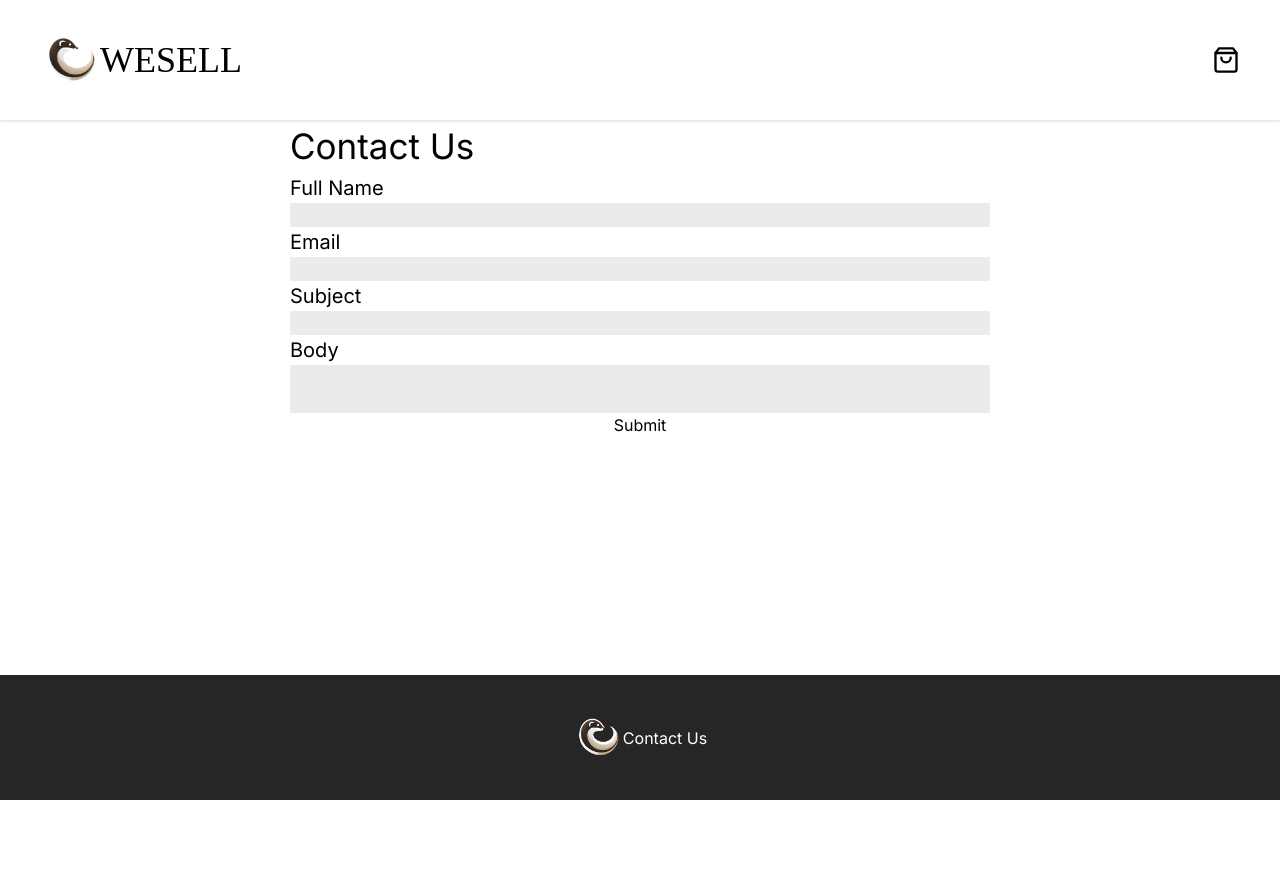
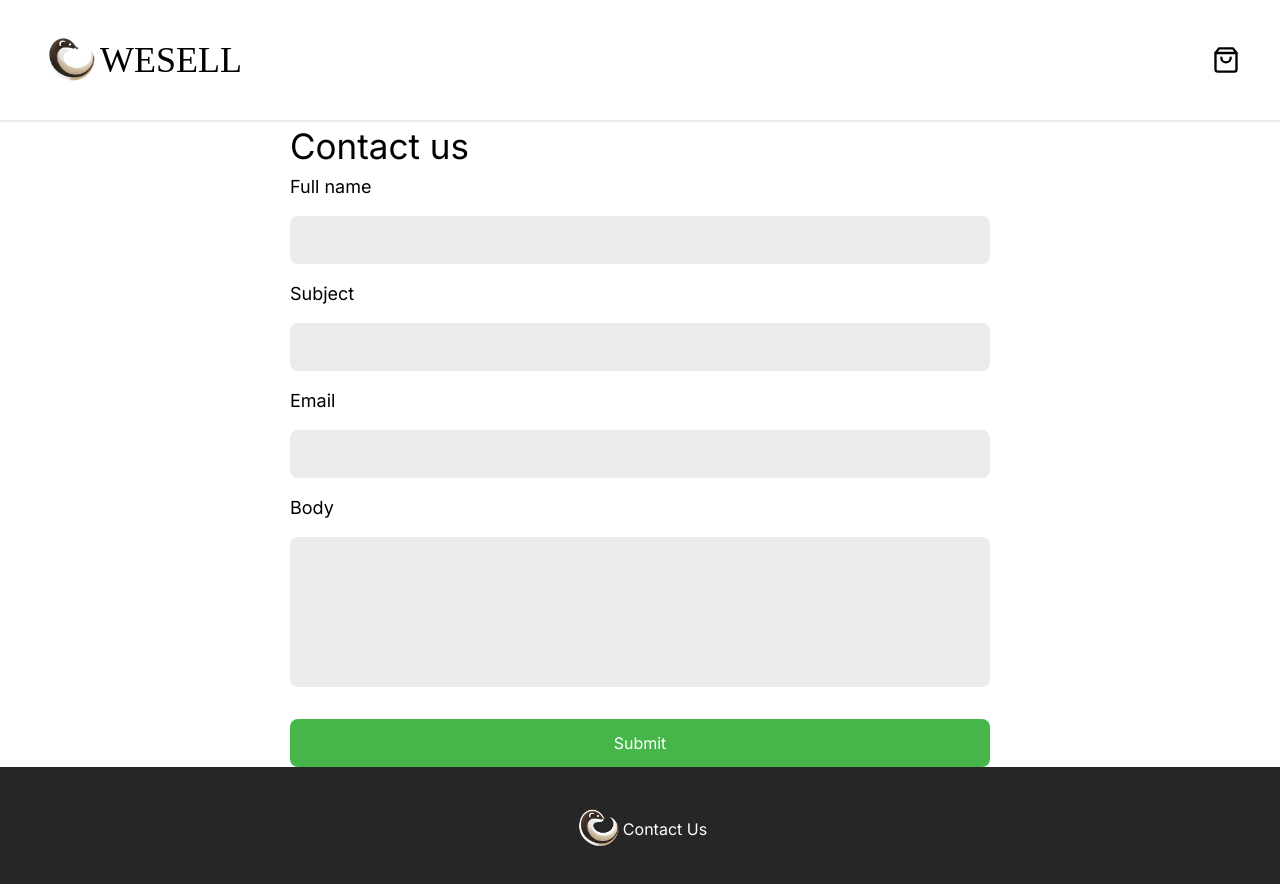
Before and after one commit to HansiFED/react-ca, a React (Vite) app: page /contact in a window 1280 px wide. Shown: the top 884 px of the page. Before the commit the page ends 800 px from the top, so only its background shows below. Built offline with nearby package versions, Linux system fonts and the light colour scheme; a web font is replaced by a local one.

Commit message:
Features and fixes:
- Done some code formatting
- Added contact page with form handling using useState
- Implemented CartContext with local storage persistence

```diff
--- a/src/App.jsx
+++ b/src/App.jsx
@@ -1,4 +1,5 @@
 import "./index.css";
+import CartContext from "./js/CartContext.jsx";
 import { BrowserRouter, Route, Routes } from "react-router-dom";
 import Home from "./pages/home.jsx";
 import Layout from "./components/layout.jsx";
@@ -9,6 +10,7 @@ import Cart from "./pages/cart.jsx";
 
 function App() {
   return (
+    <CartContext>
       <BrowserRouter>
         <Routes>
           <Route path="/" element={<Layout />}>
@@ -28,6 +30,7 @@ function App() {
           </Route>
         </Routes>
       </BrowserRouter>
+    </CartContext>
   );
 }
 
--- a/src/components/Header.jsx
+++ b/src/components/Header.jsx
@@ -1,26 +1,15 @@
 import { Link } from "react-router-dom";
 import { ShoppingBag } from "lucide-react";
-import { useState, useEffect } from "react";
+import { useCart } from "../js/CartContext.jsx";
 
 export default function Header() {
-  const [cartCount, setCartCount] = useState(0);
-
-  useEffect(() => {
-    const updateCartCount = () => {
-      const shoppingCart = JSON.parse(localStorage.getItem("cart")) || [];
-      setCartCount(shoppingCart.length);
-    };
-
-    updateCartCount();
-
-    window.addEventListener("storage", updateCartCount);
-    return () => window.removeEventListener("storage", updateCartCount);
-  }, []);
+  const { cart } = useCart();
+  const cartCount = cart.length;
 
   return (
-    <header className="w-full flex h-30 p-10">
-      <Link to={{ pathname: "/" }} className="flex items-center flex-grow">
-        <div id="logoContainer" className="flex items-center ">
+    <header className="w-full flex h-30 p-10 justify-between">
+      <Link to={{ pathname: "/" }} className="flex items-center">
+        <div id="logoContainer" className="flex items-center">
           <img className="w-[60px] h-[60px]" src="/wesell-logo.png" alt="Store logo" />
           <p className="font-koulen text-4xl"> WESELL </p>
         </div>
--- a/src/components/cartelements.jsx
+++ b/src/components/cartelements.jsx
@@ -1,30 +1,29 @@
 import { X } from "lucide-react";
+import { useCart } from "../js/CartContext.jsx";
 
 export default function CartElements(props) {
+  const { removeFromCart } = useCart();
+
   return (
-    <div className="flex my-10 cartElement">
+    <div className="flex my-10 cartElement border-b border-gray-300 pb-5 last:border-gray-300">
       <img className="w-[100px] h-[150px] object-cover" src={props.img} alt={props.alt} />
       <div className="w-full">
         <div className="flex items-center justify-between">
           <h2 className="text-[20px]">{props.title}</h2>
-          <X className="cursor-pointer" />
+          <X className="cursor-pointer" onClick={() => removeFromCart(props.id)} />
         </div>
         <p>{props.desc}</p>
-        {props.discount && props.discount !== props.price ? (
-          <div className="flex gap-2 text-[18px] flex-col text-right ">
-            <p id="priceTag" className="line-through text-gray-500">
-              {props.price}NOK
-            </p>
-            <p id="discountedPrice">{props.discount} NOK</p>
-          </div>
-        ) : (
-          <p id="priceTag" className="text-[18px] text-right">
-            {props.price} NOK
-          </p>
-        )}
+        <div className="text-[18px] text-right">
+          {props.discount && props.discount !== props.price ? (
+            <>
+              <p className="line-through text-gray-500">{props.price} NOK</p>
+              <p>{props.discount} NOK</p>
+            </>
+          ) : (
+            <p>{props.price} NOK</p>
+          )}
+        </div>
       </div>
     </div>
   );
 }
-
-// I want the x element here to remove the item from the shopping cart when its clicked
--- /dev/null
+++ b/src/js/CartContext.jsx
@@ -0,0 +1,47 @@
+import { createContext, useContext, useEffect, useState, useCallback } from "react";
+
+const CartContext = createContext();
+
+export function CartProvider({ children }) {
+  const [cart, setCart] = useState(() => JSON.parse(localStorage.getItem("cart")) || []);
+  const [total, setTotal] = useState(0);
+
+  useEffect(() => {
+    localStorage.setItem("cart", JSON.stringify(cart));
+    const totalPrice = cart.reduce(
+      (sum, item) => sum + (item.data.discountedPrice || item.data.price),
+      0
+    );
+    setTotal(Math.floor(totalPrice));
+  }, [cart]);
+
+  const addToCart = (product) => {
+    setCart((prevCart) => [...prevCart, product]);
+  };
+
+  const clearCart = useCallback(() => {
+    setCart([]);
+    localStorage.removeItem("cart");
+  }, []);
+
+  const removeFromCart = (productId) => {
+    setCart((prevCart) => {
+      const index = prevCart.findIndex((item) => item.data.id === productId);
+      if (index !== -1) {
+        const newCart = [...prevCart];
+        newCart.splice(index, 1);
+        return newCart;
+      }
+      return prevCart;
+    });
+  };
+
+  return (
+    <CartContext.Provider value={{ cart, total, addToCart, clearCart, removeFromCart }}>
+      {children}
+    </CartContext.Provider>
+  );
+}
+
+export const useCart = () => useContext(CartContext);
+export default CartProvider;
--- a/src/pages/checkout.jsx
+++ b/src/pages/checkout.jsx
@@ -1,5 +1,12 @@
+import { useEffect } from "react";
+import { useCart } from "../js/CartContext.jsx";
+
 export default function Checkout() {
-  localStorage.clear();
+  const { clearCart } = useCart();
+
+  useEffect(() => {
+    clearCart();
+  }, [clearCart]); // ✅ clearCart is now stable, preventing infinite loop
 
   return (
     <main className="flex flex-1 items-center flex-col">
--- a/src/pages/contact.jsx
+++ b/src/pages/contact.jsx
@@ -1,28 +1,62 @@
-import handleFormData from "../js/handleFormData";
+import { useState } from "react";
 
 export default function Contact() {
+  const [errors, setErrors] = useState({});
+  const [submitted, setSubmitted] = useState(false);
+
+  const handleSubmit = (e) => {
+    e.preventDefault();
+    const formData = new FormData(e.target);
+    const name = formData.get("name").trim();
+    const email = formData.get("email").trim();
+    const subject = formData.get("subject").trim();
+    const body = formData.get("body").trim();
+
+    const newErrors = {};
+    if (name.length < 3) newErrors.name = "Must be at least 3 characters";
+    if (!/\S+@\S+\.\S+/.test(email)) newErrors.email = "Invalid email";
+    if (subject.length < 3) newErrors.subject = "Must be at least 3 characters";
+    if (body.length < 3) newErrors.body = "Must be at least 3 characters";
+
+    if (Object.keys(newErrors).length > 0) {
+      setErrors(newErrors);
+    } else {
+      setErrors({});
+      setSubmitted(true);
+      console.log("Form submitted:", { name, email, subject, body });
+    }
+  };
+
   return (
     <main className="max-w-[700px] w-[95%] flex-1">
-      <h1 className="text-[35px]"> Contact Us</h1>
-      <form action={handleFormData} className="flex flex-col w-full">
-        <label htmlFor="name" className="text-[20px]">
-          Full Name
-        </label>
-        <input type="text" name="name" className="bg-[#EBEBEB]" />
-        <label htmlFor="email" className="text-[20px]">
-          Email
-        </label>
-        <input type="email" name="email" className="bg-[#EBEBEB]" />
-        <label htmlFor="subject " className="text-[20px]">
-          Subject
-        </label>
-        <input type="text" name="subject" className="bg-[#EBEBEB]" />
-        <label htmlFor="body" className="text-[20px]">
-          Body
-        </label>
-        <textarea name="body" id="body" className="bg-[#EBEBEB] resize-none"></textarea>
-        <button>Submit</button>
-      </form>
+      <h1 className="text-[35px]">Contact us</h1>
+      {submitted ? (
+        <p className="text-green-600">Thank you! Your message has been sent.</p>
+      ) : (
+        <form onSubmit={handleSubmit} className="flex flex-col w-full gap-4">
+          <label className="text-[18px]">Full name</label>
+          <input type="text" name="name" className="bg-[#EBEBEB] rounded-lg p-3" />
+          {errors.name && <p className="text-red-500">{errors.name}</p>}
+
+          <label className="text-[18px]">Subject</label>
+          <input type="text" name="subject" className="bg-[#EBEBEB] rounded-lg p-3" />
+          {errors.subject && <p className="text-red-500">{errors.subject}</p>}
+
+          <label className="text-[18px]">Email</label>
+          <input type="email" name="email" className="bg-[#EBEBEB] rounded-lg p-3" />
+          {errors.email && <p className="text-red-500">{errors.email}</p>}
+
+          <label className="text-[18px]">Body</label>
+          <textarea name="body" className="bg-[#EBEBEB] rounded-lg p-3 h-[150px] resize-none" />
+          {errors.body && <p className="text-red-500">{errors.body}</p>}
+
+          <button
+            type="submit"
+            className="bg-[#46B64A] text-white p-3 mt-4 cursor-pointer rounded-lg">
+            Submit
+          </button>
+        </form>
+      )}
     </main>
   );
 }
--- a/src/pages/home.jsx
+++ b/src/pages/home.jsx
@@ -54,7 +54,7 @@ export default function Home() {
 
   return (
     <main className="max-w-[1400px] w-full p-10 flex flex-col flex-1">
-      <div className="flex justify-between items-center">
+      <div className="flex justify-between items-center flex-wrap">
         <h1 className="text-3xl">All products</h1>
         <div className="flex gap-3 items-center">
           <form className="flex gap-[10px] relative items-center">
@@ -82,7 +82,7 @@ export default function Home() {
           </select>
         </div>
       </div>
-      <section className="flex flex-wrap justify-between">{cardElements}</section>
+      <section className="flex flex-wrap justify-between ">{cardElements}</section>
     </main>
   );
 }
```
Also changed, not shown: src/pages/cart.jsx (+32 -31 lines), src/pages/product.jsx (+9 -11 lines). Lines whose indentation alone changed are shown as unchanged.
